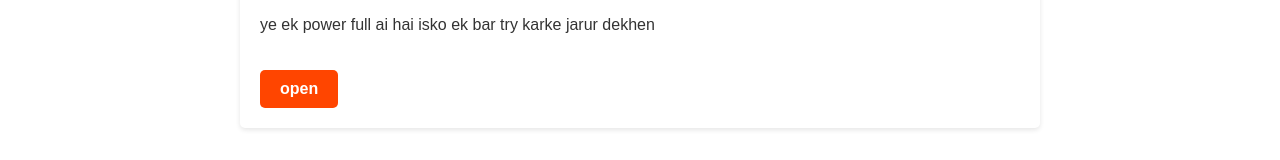
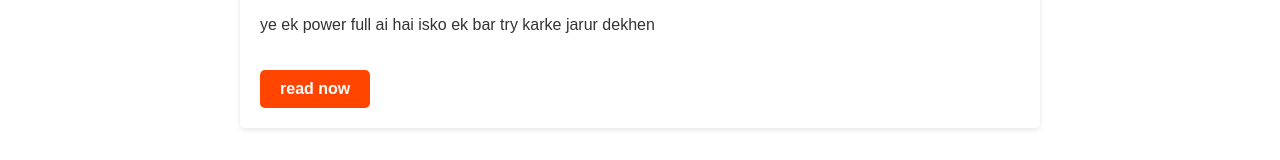
Before and after one commit to WhiteDrack/Art, a plain HTML site: page index.html in a window 1280 px wide. Shown: the part 250-410 px from the top of the page. Drawn offline with Linux system fonts and the light colour scheme.

Commit message:
Update index.html

```diff
--- a/index.html
+++ b/index.html
@@ -101,7 +101,7 @@
         <article>
             <h1>Shri Krishna's Teachings from Bhagavad Gita</h1>
             <p>ye ek power full ai hai isko ek bar try karke jarur dekhen</p>
-            <a href="Krishna's Teachings.html" class="read-button">open</a>
+            <a href="Krishna's Teachings.html" class="read-button">read now</a>
         </article>
     </main>
 
```
